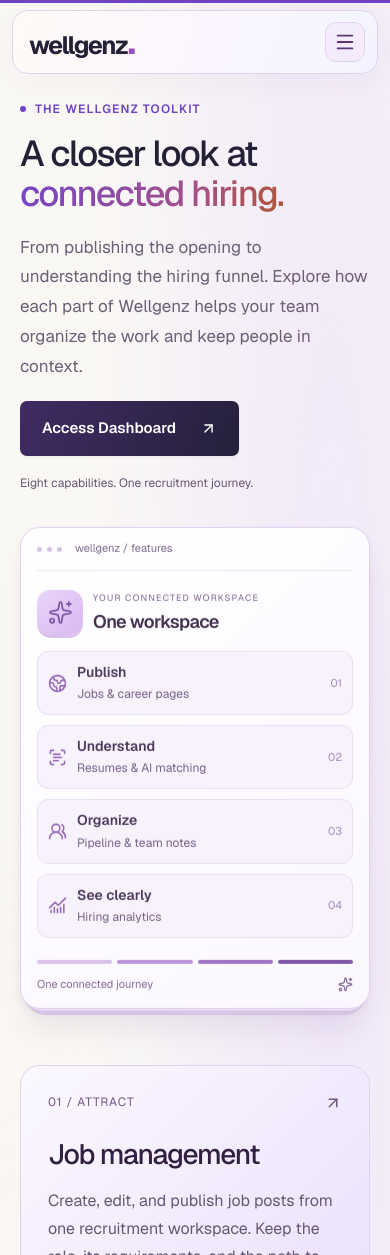
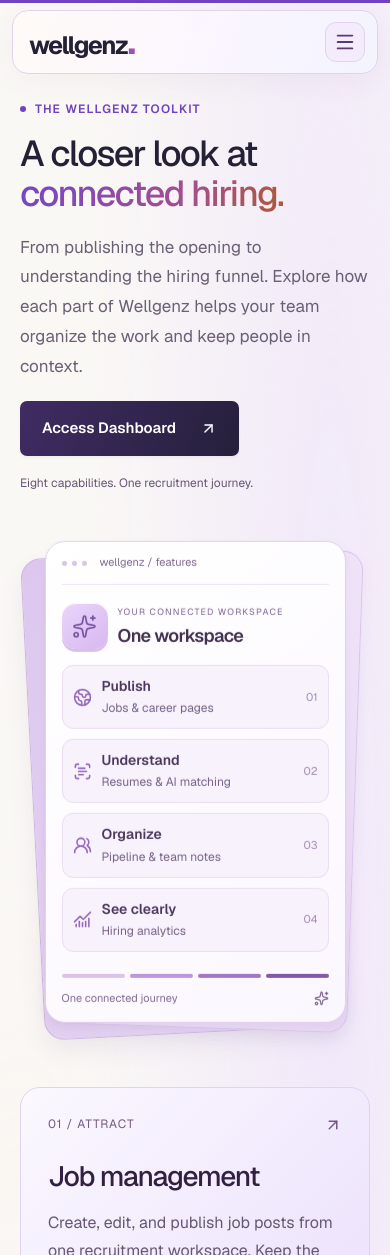
Before and after one commit to hitten04/wellgenz, a Next.js app: page /features in a window 390 px wide. Shown: the top 1255 px of the page. Built offline with nearby package versions, Linux system fonts and the light colour scheme.

Commit message:
Style hero backing layers as a gently fanned playing-card deck

```diff
--- a/src/app/features/features.css
+++ b/src/app/features/features.css
@@ -2103,3 +2103,14 @@
     .workspace-stack{margin-inline:0}
     .page-hero-art figcaption{padding-top:12px}
 }
+
+/* A gently fanned deck behind the upright content card. */
+.workspace-sheet{inset:0;transform-origin:50% 88%;border-radius:20px}
+.workspace-sheet-back{background:linear-gradient(145deg,#ddc7ef,#e6d6f2);transform:translate(-5px,12px) rotate(-5deg);border-color:#ceb4e2;box-shadow:0 12px 24px #67438917}
+.workspace-sheet-mid{background:linear-gradient(145deg,#f3e9fb,#e7d6f3);transform:translate(5px,6px) rotate(3deg);border-color:#dac3eb;box-shadow:0 6px 14px #67438910}
+@media(max-width:759px){
+    .workspace-scene{padding-top:20px;padding-bottom:32px}
+    .workspace-stack{width:86%;margin-inline:7%}
+    .workspace-sheet-back{inset:0;transform:translate(-3px,10px) rotate(-3deg)}
+    .workspace-sheet-mid{inset:0;transform:translate(3px,5px) rotate(2deg)}
+}
```
